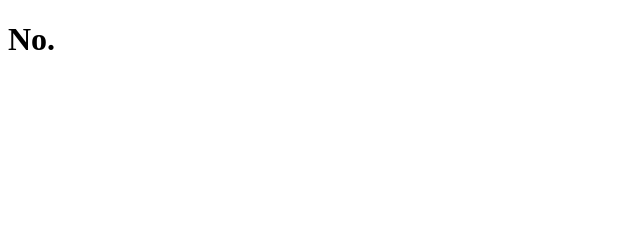
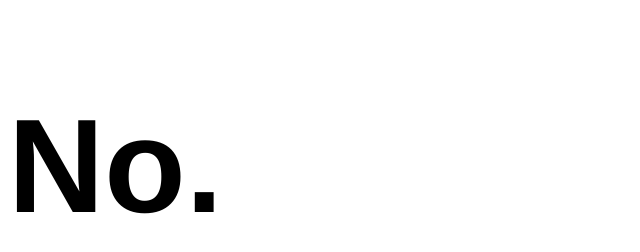
Before and after one commit to kevinjcliao/IsItPinWheelDayYet-, a plain HTML site: page index.html in a window 1280 px wide. Shown: the whole page, without its empty margins (0-640 px from the left). Drawn offline with Linux system fonts and the light colour scheme.

Commit message:
Update styles

```diff
--- a/index.html
+++ b/index.html
@@ -3,7 +3,7 @@
   <head>
   </head>
   <body>
-    <h1>No.</h1>
+    <h1 style="font-family: Helvetica; font-size: 100pt">No.</h1>
 
   </body>
 </html>
```
